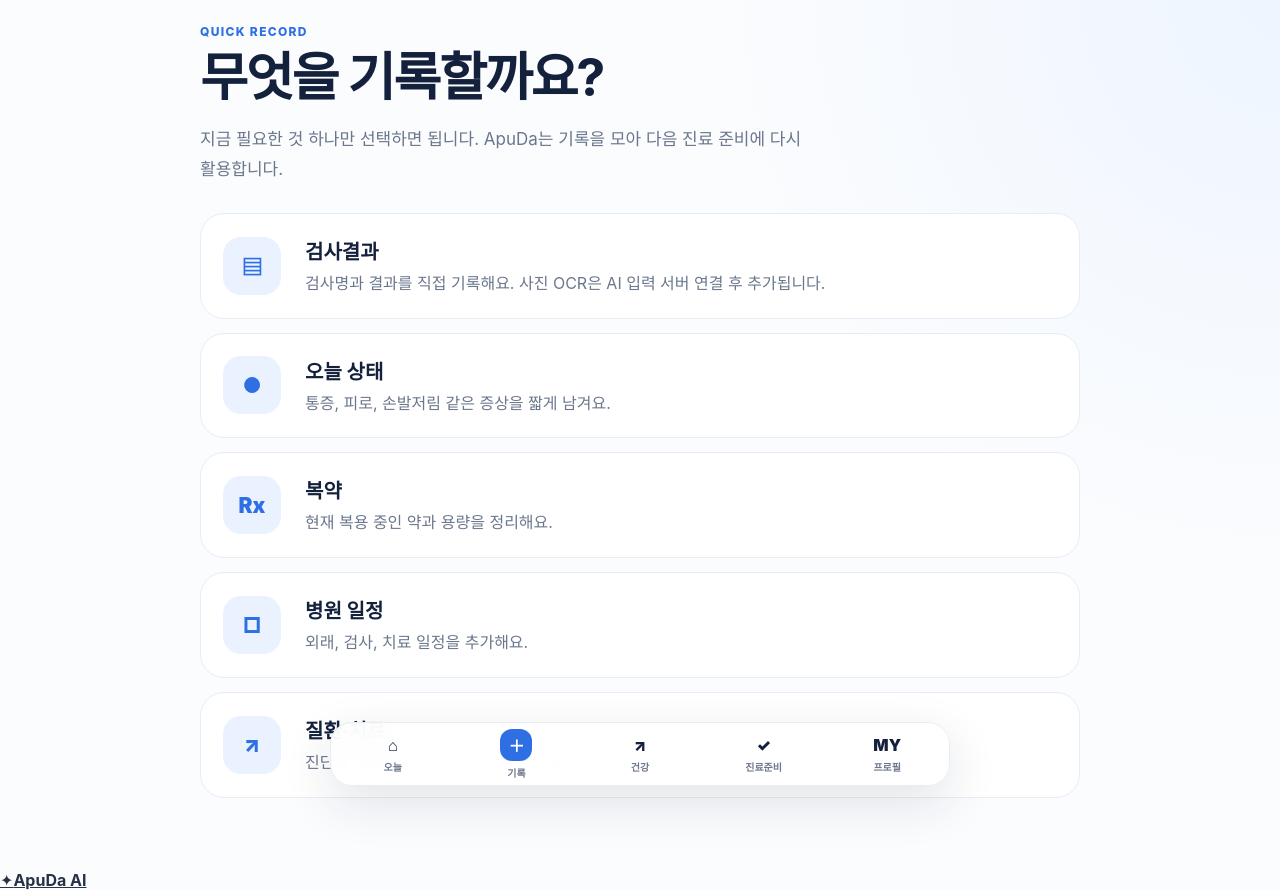
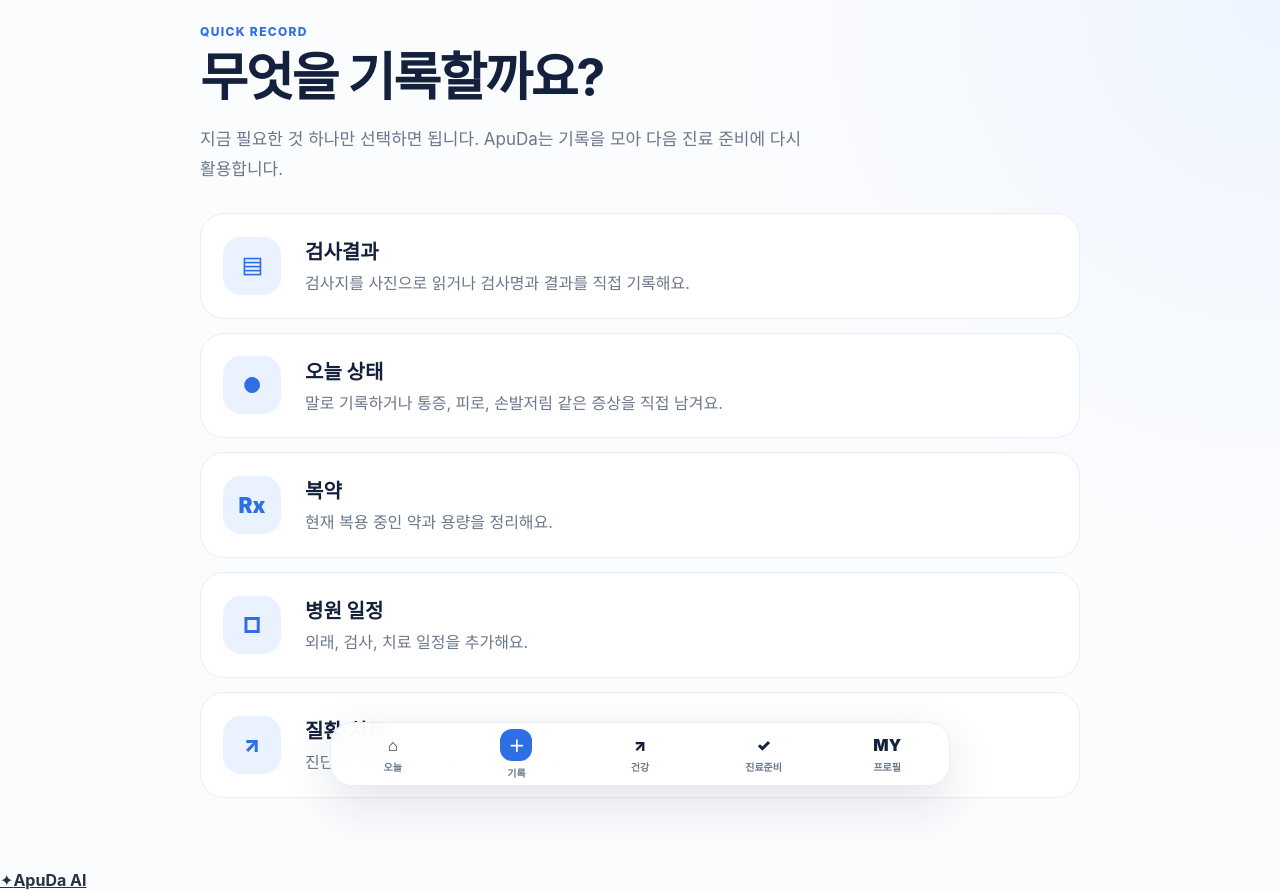
Before and after one commit to Mespital/ApuDa, a Next.js app in the folder platform/: page /my/record in a window 1280 px wide. Built offline with nearby package versions, Linux system fonts and the light colour scheme.

Commit message:
copy(platform): update photo and voice record descriptions

```diff
--- a/platform/app/my/record/page.tsx
+++ b/platform/app/my/record/page.tsx
@@ -5,13 +5,13 @@ const choices = [
     href: "/my/labs",
     icon: "▤",
     title: "검사결과",
-    description: "검사명과 결과를 직접 기록해요. 사진 OCR은 AI 입력 서버 연결 후 추가됩니다."
+    description: "검사지를 사진으로 읽거나 검사명과 결과를 직접 기록해요."
   },
   {
     href: "/my/symptoms",
     icon: "●",
     title: "오늘 상태",
-    description: "통증, 피로, 손발저림 같은 증상을 짧게 남겨요."
+    description: "말로 기록하거나 통증, 피로, 손발저림 같은 증상을 직접 남겨요."
   },
   {
     href: "/my/medications",
```
